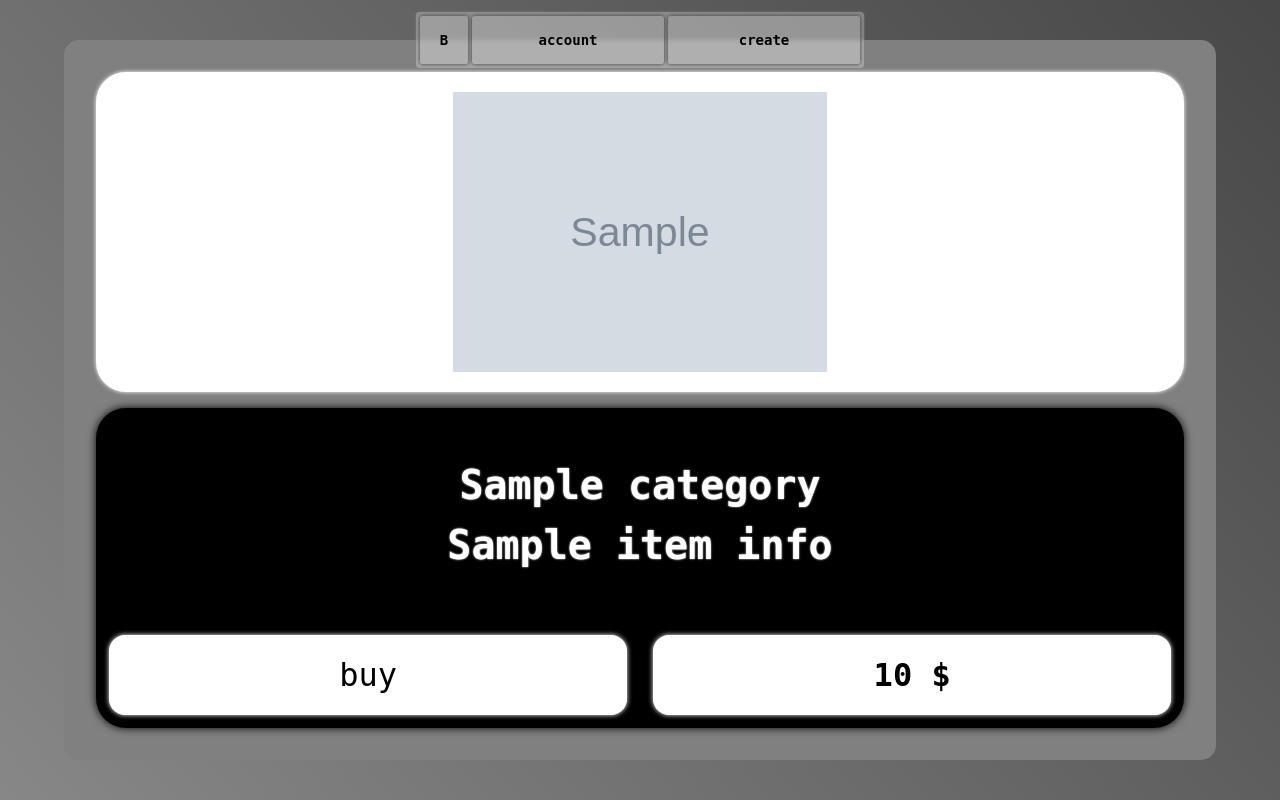
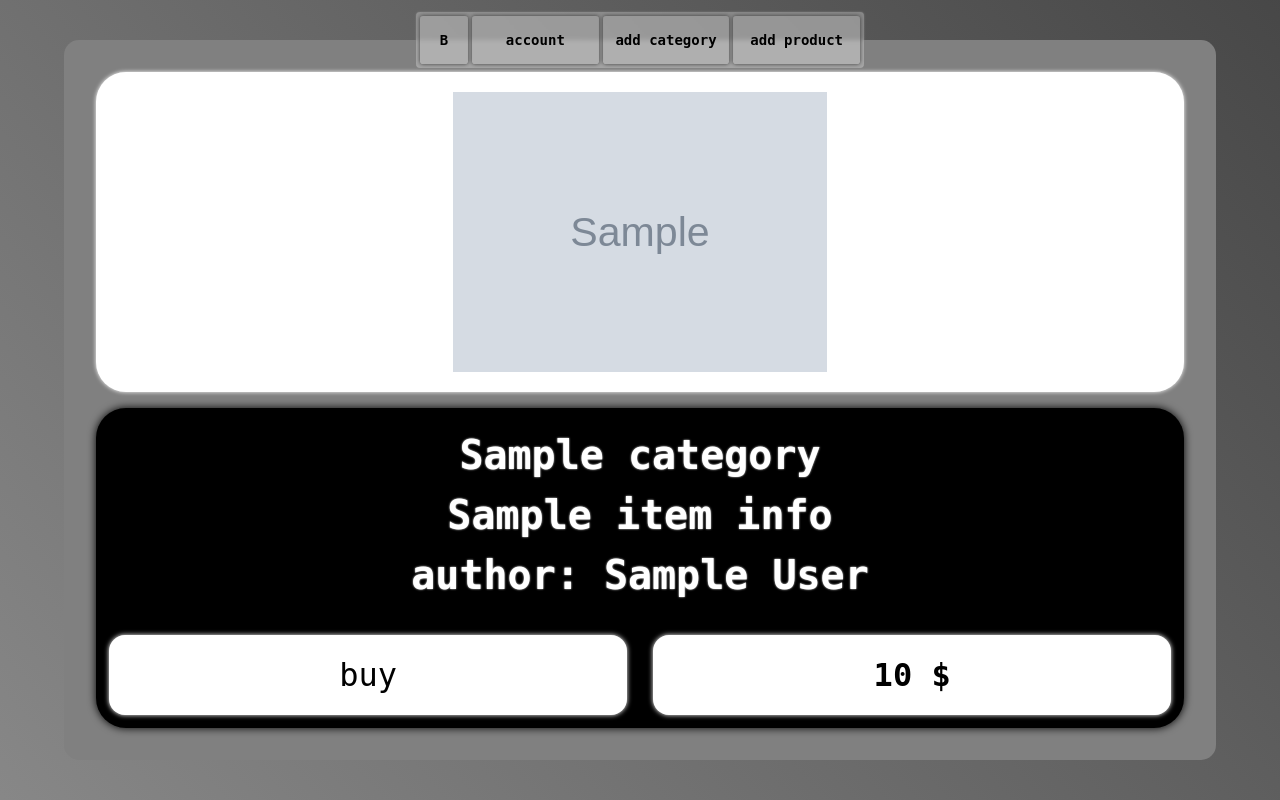
Before and after one commit to blago-white/emarket, a Django app: template lunemarket/templates/products/product-details.html in a window 1280 px wide. Run offline with Django 4.2, Linux system fonts and the light colour scheme; a user stored in the database is signed in; tables that the repository leaves empty hold one stand-in row (values such as "Sample post"); the template is opened without the code that fills it: most values are stand-ins (such as "Sample title", 1, 10 or a date in 2020); grey boxes marked "Sample" are stand-in pictures.

Commit message:
Created foreign key "author" in model "Cards"

```diff
--- a/lunemarket/products/forms.py
+++ b/lunemarket/products/forms.py
@@ -1,5 +1,5 @@
 from .models.models import Cards, Categories
-from django.forms import ModelForm, TextInput, ModelChoiceField, FileInput, NumberInput, Select
+from django.forms import ModelForm, TextInput, ModelChoiceField, FileInput, NumberInput, URLField, IntegerField
 
 
 class AddProductForm(ModelForm):
@@ -10,7 +10,6 @@ class AddProductForm(ModelForm):
     class Meta:
         model = Cards
         fields = ["title", "category", "photo", "price"]
-
         widgets = {
             "title": TextInput(attrs={
                 "required": True
@@ -20,7 +19,7 @@ class AddProductForm(ModelForm):
                 "accept": "image/*",
                 "style": "display: none",
             }),
-            "price": NumberInput(attrs={"required": True, "min": 1, "max": 5000, "value": 100})
+            "price": NumberInput(attrs={"required": True, "min": 1, "max": 5000, "value": 100}),
         }
 
 
--- a/lunemarket/products/models/models.py
+++ b/lunemarket/products/models/models.py
@@ -3,6 +3,7 @@ from django.db import models
 from products import validators
 from django.core.exceptions import ValidationError
 from django.core.validators import MinValueValidator, MaxValueValidator
+from django.contrib.auth.models import User
 
 from .models_utils import get_image_path
 
@@ -57,6 +58,11 @@ class Cards(models.Model):
                               verbose_name="Card title photo")
     price = models.FloatField(verbose_name="Price of product",
                               validators=[MinValueValidator(0), MaxValueValidator(5000)])
+    author = models.ForeignKey(User,
+                               on_delete=models.CASCADE,
+                               verbose_name="Creator's account",
+                               null=False,
+                               default=1)
 
     def __str__(self):
         return self.title
--- a/lunemarket/templates/main-header.html
+++ b/lunemarket/templates/main-header.html
@@ -7,7 +7,7 @@
 <header class="main-header-wrapper">
     <div class="main-header" style="{% if filters %}height: 14vh;{% else %}height: 7vh;{% endif %}">
         <nav class="header-nav">
-            <a class="header-nav-button square-button" href="{{request.META.HTTP_REFERER|escape}}">B</a>
+            <a class="header-nav-button square-button" href="{{ request.META.HTTP_REFERER|escape }}">B</a>
             {% block navigation %}
             {% if request.user.is_authenticated %}
                 <a
@@ -15,9 +15,8 @@
                 href="{% url 'account' user.id %}">
                     account
                 </a>
-                <a class="header-nav-button">
-                    create
-                </a>
+                <a class="header-nav-button" href="{% url 'add-category' %}">add category</a>
+                <a class="header-nav-button" href="{% url 'add-card' %}">add product</a>
             {% else %}
                 <a
                 class="header-nav-button"
--- a/lunemarket/templates/products/add-product.html
+++ b/lunemarket/templates/products/add-product.html
@@ -20,7 +20,11 @@
     <form enctype="multipart/form-data" method="post" class="register-form">
         {% csrf_token %}
         {% for field in form %}
+            {% if field.name != "author" %}
                 <p class="data-input">
+            {% else %}
+                <p class="data-input" style="display:none;">
+            {% endif %}
                     <label title="{{ field.label|lower }}">{{ field.name|lower }}</label>
                     {% if field.name == "photo" %}
                         {{ field }}
--- a/lunemarket/templates/products/product-details.html
+++ b/lunemarket/templates/products/product-details.html
@@ -23,7 +23,12 @@
             <div class="card-info">
                 <div class="prod-info">
                     <header class="card-title">
-                        {{ item_info.category }}<br>{{ item_info.title|dashes_to_spaces }}
+                        {{ item_info.category }}<br>
+                        {{ item_info.title|dashes_to_spaces }}<br>
+                        <a href="{% url 'account' item_info.author.id %}"
+                           style="text-decoration: none;color: white">
+                            author: {{ item_info.author }}
+                        </a>
                     </header>
                 </div>
                 <div class="purchase">
```
Also changed, not shown: lunemarket/products/views.py (+28 -23 lines). Lines whose indentation alone changed are shown as unchanged.
